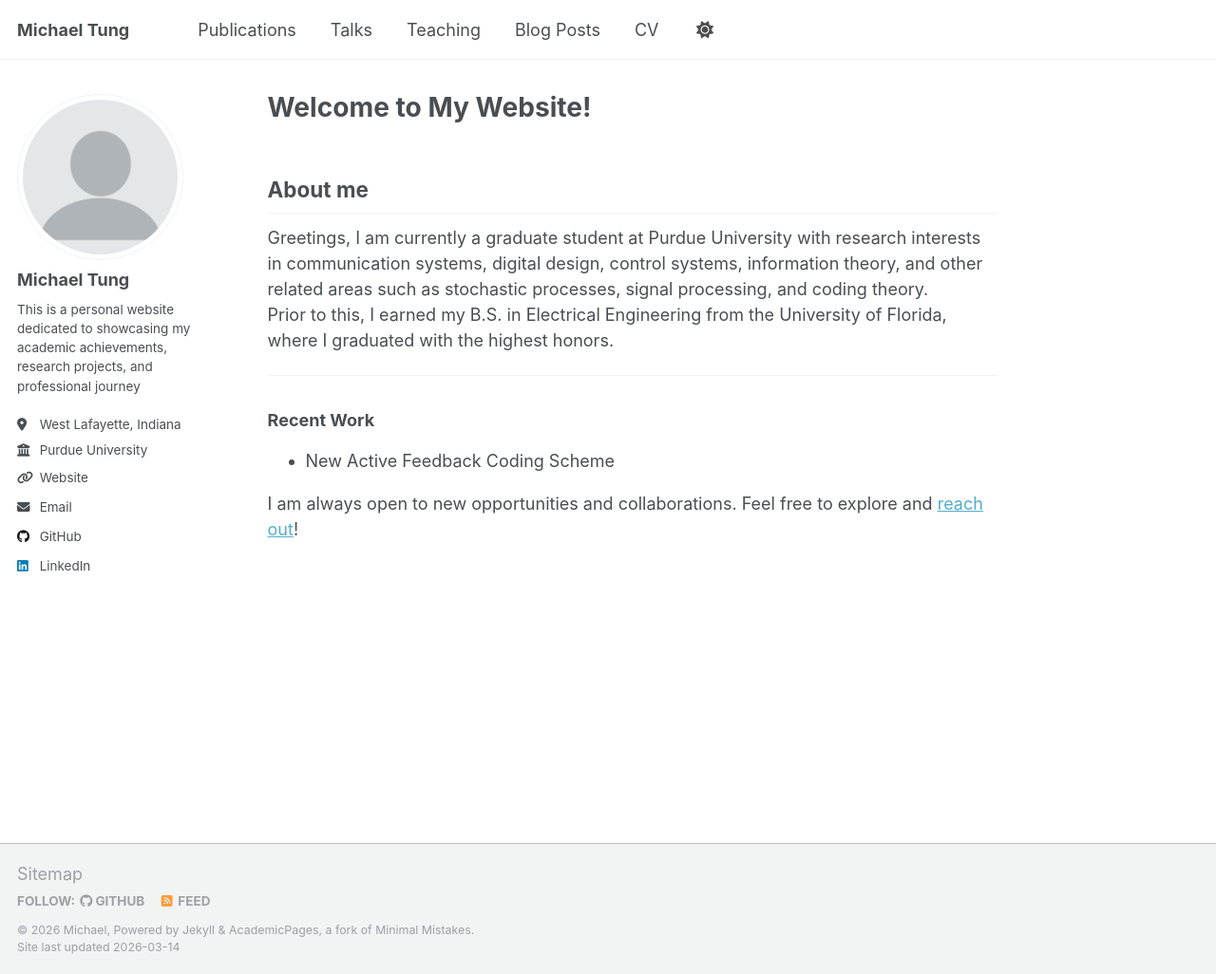
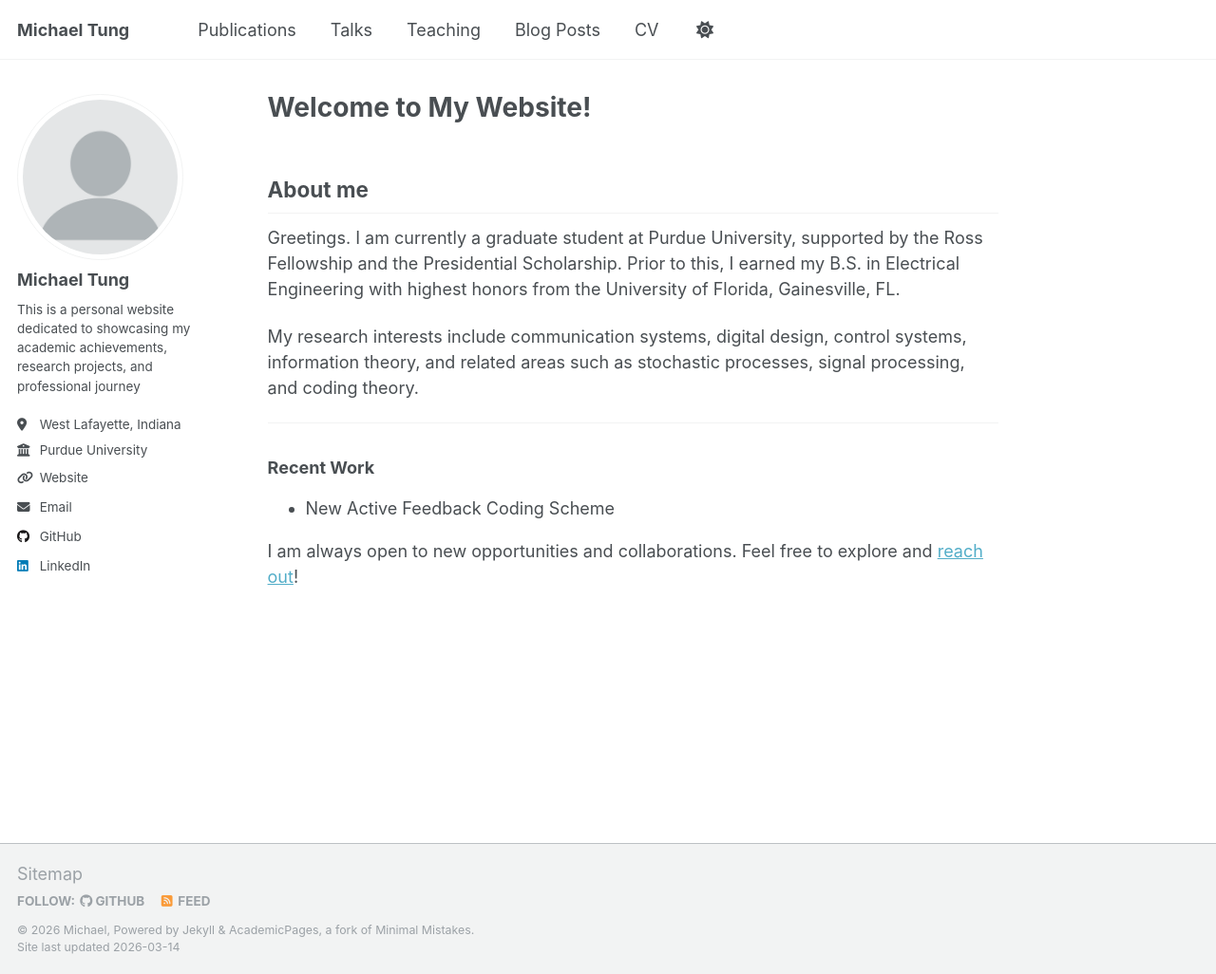
Before and after one commit to GodKnowss/GodKnowss.github.io, a Jekyll site: the page built from _pages/about.md, in a window 1280 px wide and 1026 px high. Shown: the whole window at 95% size. Built offline with Jekyll 4.4.1, drawn with Linux system fonts in a browser that asks for light colours; a script that is not in the unit is left out.

Commit message:
update intro

```diff
--- a/_pages/about.md
+++ b/_pages/about.md
@@ -13,9 +13,10 @@ redirect_from:
 <!-- # Welcome to My Website! -->
 
 ## About me
-Greetings, I am currently a graduate student at Purdue University with research interests in communication systems, digital design, control systems, information theory,
-and other related areas such as stochastic processes, signal processing, and coding theory. <br>
-Prior to this, I earned my B.S. in Electrical Engineering from the University of Florida, where I graduated with the highest honors.
+Greetings. I am currently a graduate student at Purdue University, supported by the Ross Fellowship and the Presidential Scholarship.
+Prior to this, I earned my B.S. in Electrical Engineering with highest honors from the University of Florida, Gainesville, FL.
+
+My research interests include communication systems, digital design, control systems, information theory, and related areas such as stochastic processes, signal processing, and coding theory.
 
 ---
 ### Recent Work
```
Also changed, not shown: _pages/cv.md (+4 -4 lines), _posts/2026/2026-01-11-Purdue-Resources.md (+4 -0 lines).
